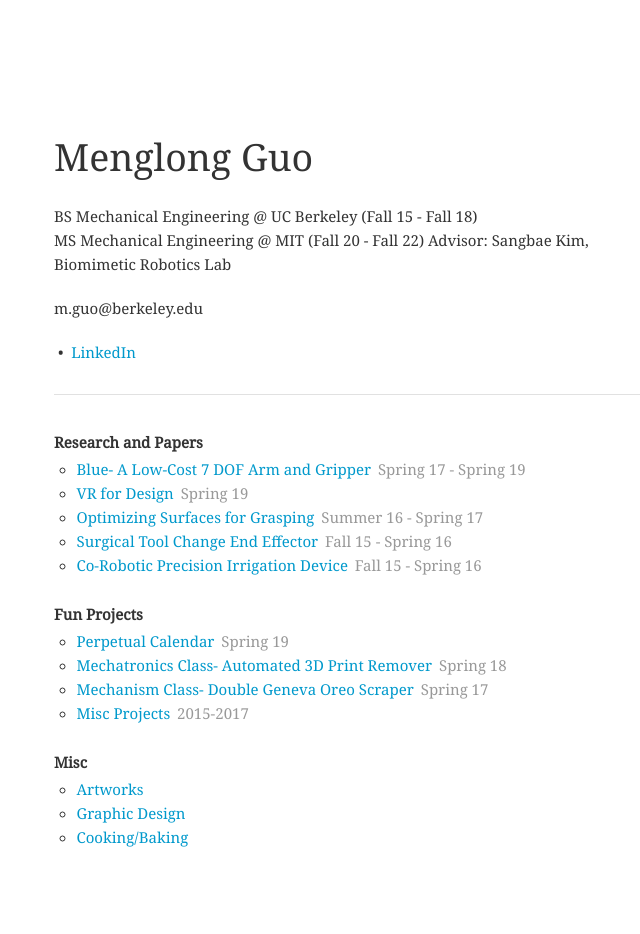
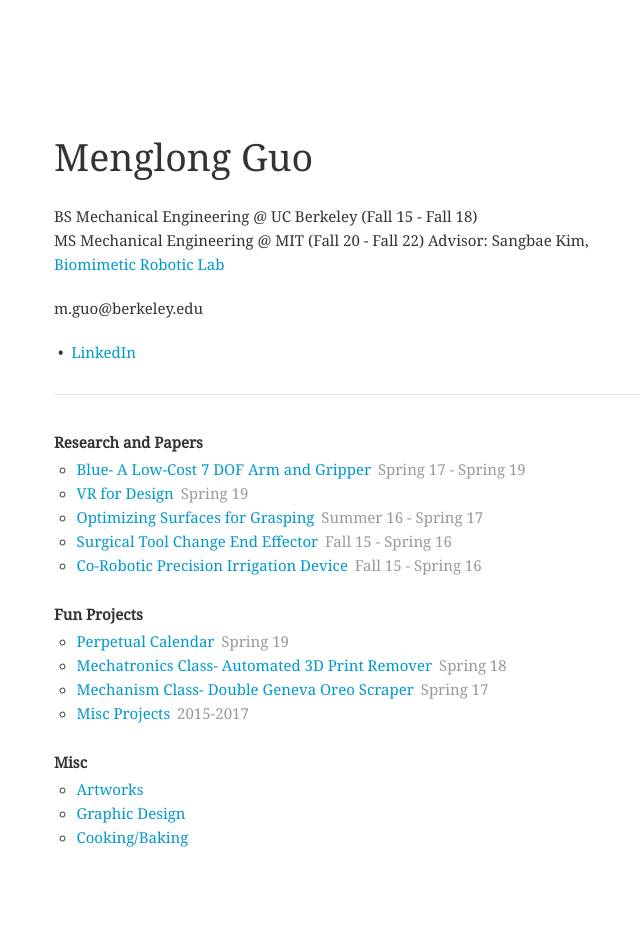
Before and after one commit to menglongguo/website, a Jekyll site: the page built from index.md, in a window 1280 px wide. Shown: the whole page, without its empty margins (291-931 px from the left). Built offline with Jekyll 4.4.1, drawn with Linux system fonts in a browser that asks for light colours; comment, search, counter and statistics services are not loaded; our own code applies the rules of GitHub Pages for plain Markdown files.

Commit message:
Update index.md

```diff
--- a/index.md
+++ b/index.md
@@ -5,7 +5,8 @@ layout: home
 # Menglong Guo
 
 BS Mechanical Engineering @ UC Berkeley (Fall 15 - Fall 18)<br /> MS Mechanical
-Engineering @ MIT (Fall 20 - Fall 22) Advisor: Sangbae Kim, Biomimetic Robotics Lab
+Engineering @ MIT (Fall 20 - Fall 22) Advisor: Sangbae Kim, [Biomimetic Robotic Lab](https://biomimetics.mit.edu/){:target="\_blank"}
+
 
 <span id="email"></span>
 
```
